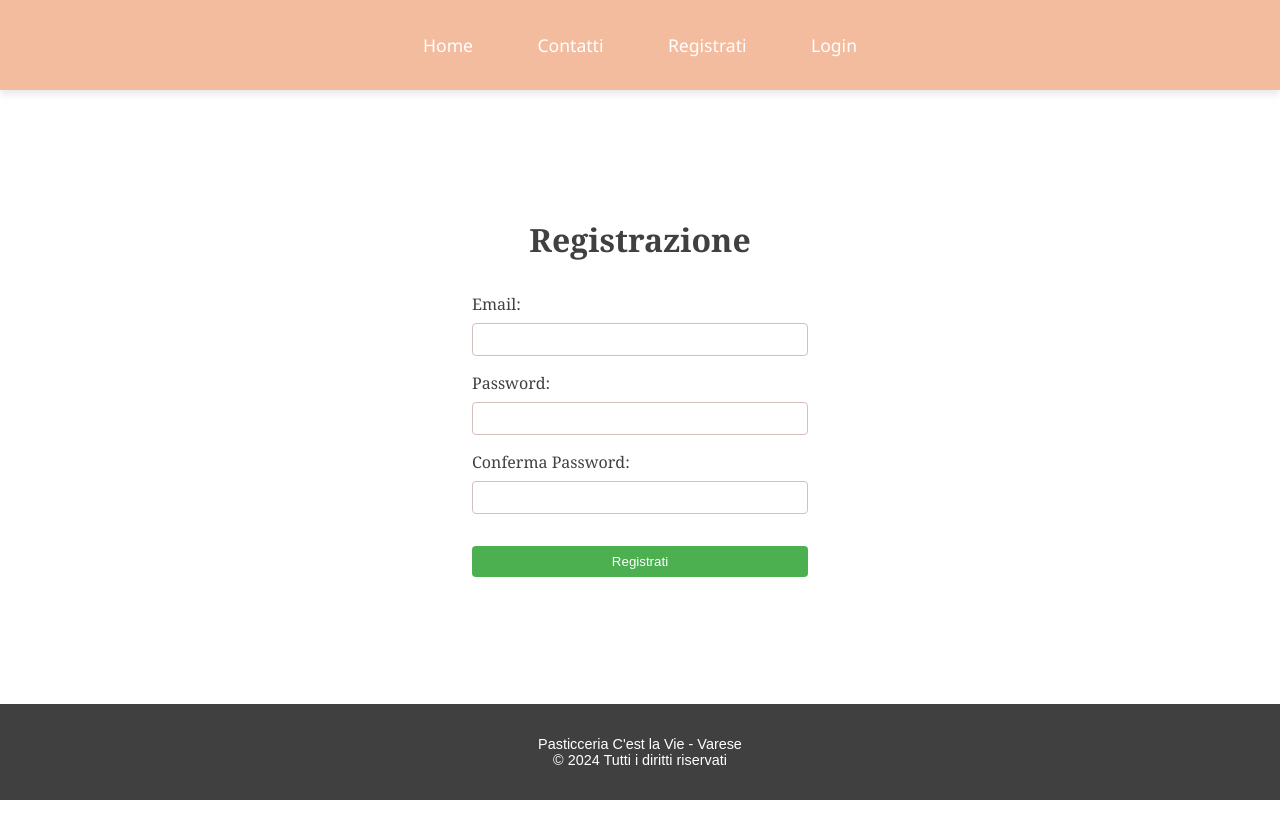
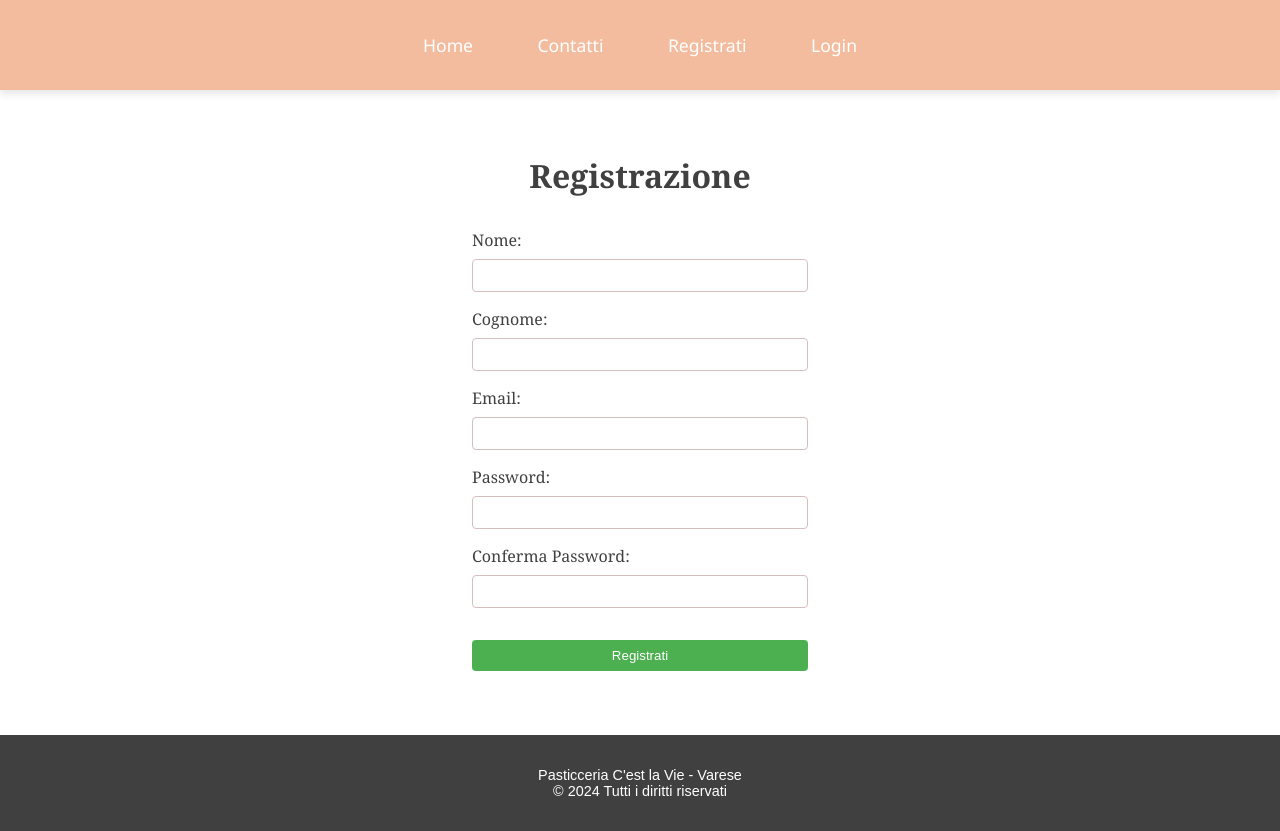
Before and after one commit to MarcosMaida/pw4_frontend, a Next.js app: page /auth/register in a window 1280 px wide. Before the commit the page ends 800 px from the top, so only its background shows below. Built offline with nearby package versions, Linux system fonts and the light colour scheme.

Commit message:
Aggiunta di Nome e Cognome in Register

```diff
--- a/src/app/auth/register/page.js
+++ b/src/app/auth/register/page.js
@@ -33,6 +33,28 @@ export default function RegisterPage() {
             <h1 className={styles.heading}>Registrazione</h1>
             {message && <p className={styles.message}>{message}</p>}
             <form onSubmit={handleFormSubmit} className={styles.form}>
+                <label className={styles.formLabel}>
+                    Nome:
+                    <input
+                        type="name"
+                        name="name"
+                        value={formData.email}
+                        onChange={handleInputChange}
+                        required
+                        className={styles.formInput}
+                    />
+                </label>
+                <label className={styles.formLabel}>
+                    Cognome:
+                    <input
+                        type="surname"
+                        name="surname"
+                        value={formData.email}
+                        onChange={handleInputChange}
+                        required
+                        className={styles.formInput}
+                    />
+                </label>
                 <label className={styles.formLabel}>
                     Email:
                     <input
```
